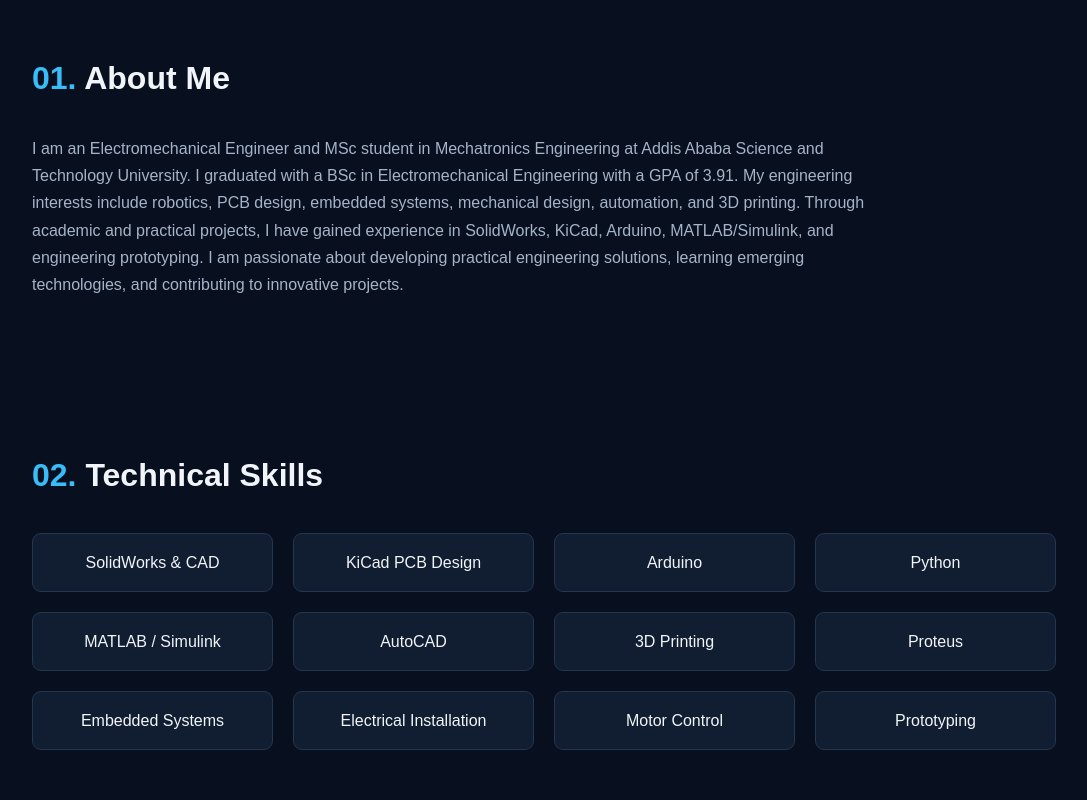
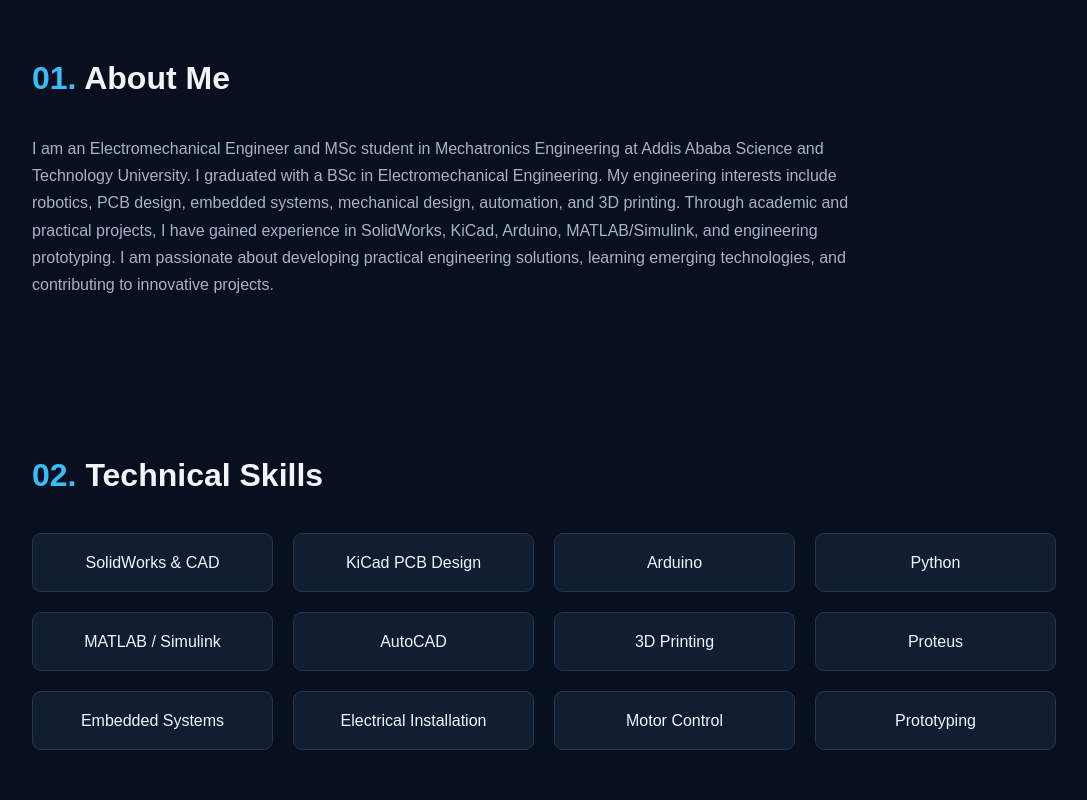
Before and after one commit to workneh-alemu/engineering-portfolio, a plain HTML site: page index.html in a window 1280 px wide. Shown: the part 820-1620 px from the top of the page, without its empty margins (96-1183 px from the left). Drawn offline with Linux system fonts and the light colour scheme.

Commit message:
Update index.html

```diff
--- a/index.html
+++ b/index.html
@@ -349,7 +349,7 @@ footer {
 <section id="about">
   <h2 class="section-title"><span>01.</span> About Me</h2>
   <p class="about-text">
-    I am an Electromechanical Engineer and MSc student in Mechatronics Engineering at Addis Ababa Science and Technology University. I graduated with a BSc in Electromechanical Engineering with a GPA of 3.91.
+    I am an Electromechanical Engineer and MSc student in Mechatronics Engineering at Addis Ababa Science and Technology University. I graduated with a BSc in Electromechanical Engineering.
 
 My engineering interests include robotics, PCB design, embedded systems, mechanical design, automation, and 3D printing. Through academic and practical projects, I have gained experience in SolidWorks, KiCad, Arduino, MATLAB/Simulink, and engineering prototyping.
 
@@ -494,8 +494,7 @@ I am passionate about developing practical engineering solutions, learning emerg
       Addis Ababa Science and Technology University (AASTU)
     </p>
     <p>Graduated: 2026</p>
-    <p><strong>GPA: 3.91</strong></p>
-  </div>
+   </div>
 </section>
 
 <section id="contact" class="contact">
```
